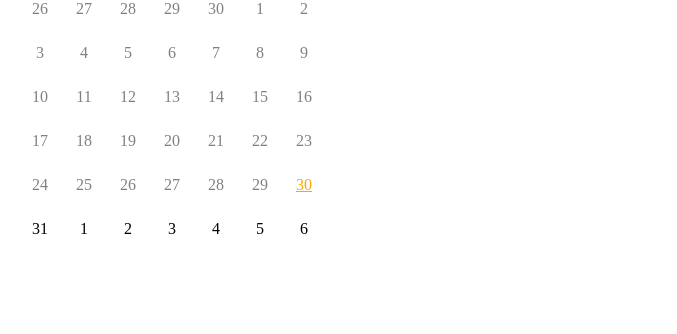
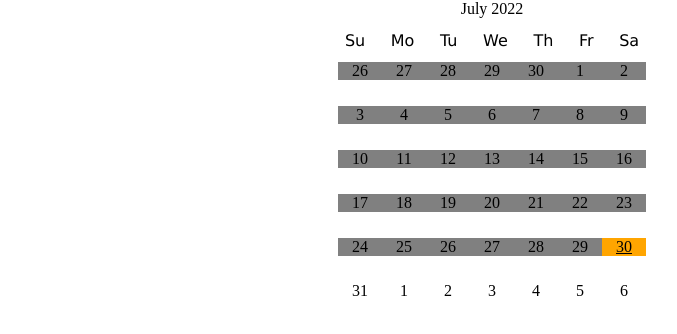
Before and after one commit to fdjokic/custom-calendar-date-fns, a React (Create React App) app: page / in a window 1280 px wide. Shown: the top 334 px of the page, without its empty margins (148-825 px from the left). Built offline with nearby package versions, Linux system fonts and the light colour scheme.

Commit message:
initial commit

```diff
--- a/src/Calendar/Calendar.js
+++ b/src/Calendar/Calendar.js
@@ -7,6 +7,10 @@ const Calendar = () => {
   const [value, setValue] = useState(moment());
   const startDay = value.clone().startOf("month").startOf("week");
   const endDay = value.clone().endOf("month").endOf("week");
+  const endYear = value
+    .clone()
+    .endOf("y")
+    .set({ hour: 0, minute: 0, second: 0, millisecond: 0 });
 
   useEffect(() => {
     const arr = [];
@@ -19,6 +23,8 @@ const Calendar = () => {
           .map(() => day.add(1, "day").clone())
       );
     }
+    if (value._d.toString() === endYear._d.toString())
+      setValue(value.clone().startOf("y").add(1, "y"));
 
     setCalendar(arr);
   }, [value]);
@@ -39,17 +45,38 @@ const Calendar = () => {
     if (isSame(day)) return "selected";
     if (isBefore(day)) return "before";
     if (isToday(day)) return "today";
+
+    return "";
+  };
+  const currentMothYear = () => {
+    return value.format("MMMM") + " " + value.format("YYYY");
   };
 
   return (
     <div className="calendar">
-      {calendar.map((week) => (
-        <div>
-          {week.map((day) => (
-            <div className="day" onClick={() => setValue(day)}>
-              <div className={dayStyles(day)}>{day.format("D").toString()}</div>
+      <div className="header">
+        <div>{currentMothYear()}</div>
+      </div>
+      <div className="days">
+        {value._locale._weekdaysMin.map((day, idx) => (
+          <div key={idx} className="name-day">
+            {day}
+          </div>
+        ))}
+      </div>
+      {calendar.map((week, idx) => (
+        <div key={idx}>
+          {
+            <div>
+              {week.map((day, idx) => (
+                <div key={idx} className="day" onClick={() => setValue(day)}>
+                  <div className={dayStyles(day)}>
+                    {day.format("D").toString()}
+                  </div>
+                </div>
+              ))}
             </div>
-          ))}
+          }
         </div>
       ))}
     </div>
--- a/src/index.css
+++ b/src/index.css
@@ -7,7 +7,11 @@
 .calendar{
   width: 40rem;
   display: flex;
+  margin: 0 auto;
   flex-direction: column;
+  justify-content: center;
+  align-items: center;
+
 }
 
 .day {
@@ -22,15 +26,34 @@
   box-sizing: border-box;
   z-index: 1;
   text-align: center;
+
+}
+.days{
+  width: 40rem;
+  position:relative;
+  display: flex;
+  width: calc(100%/7);
+  height: 44px;
+  gap: 1.6rem;
+  align-items: center;
+  justify-content: center;
+
+}
+.name-day{
+  width: 44px;
+  font-family: Verdana, Geneva, Tahoma, sans-serif;
+
 }
 .selected{
-  height: 100%;
   text-decoration: underline;
-  color: orange;
+  background-color: orange;
+
 }
 .before {
-  color:gray
+  background-color: gray;
+
 }
 .today{
-  color:red;
+  background-color: red;
+
 }
```
